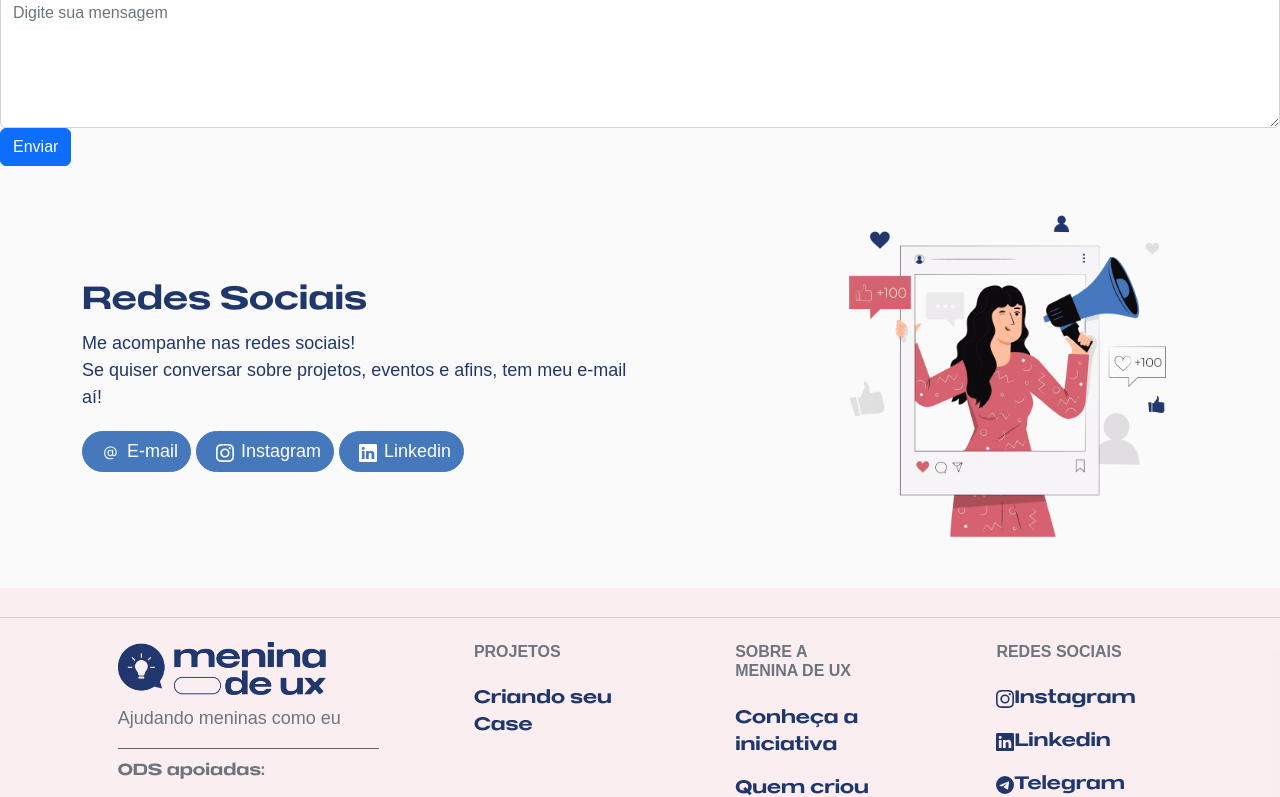
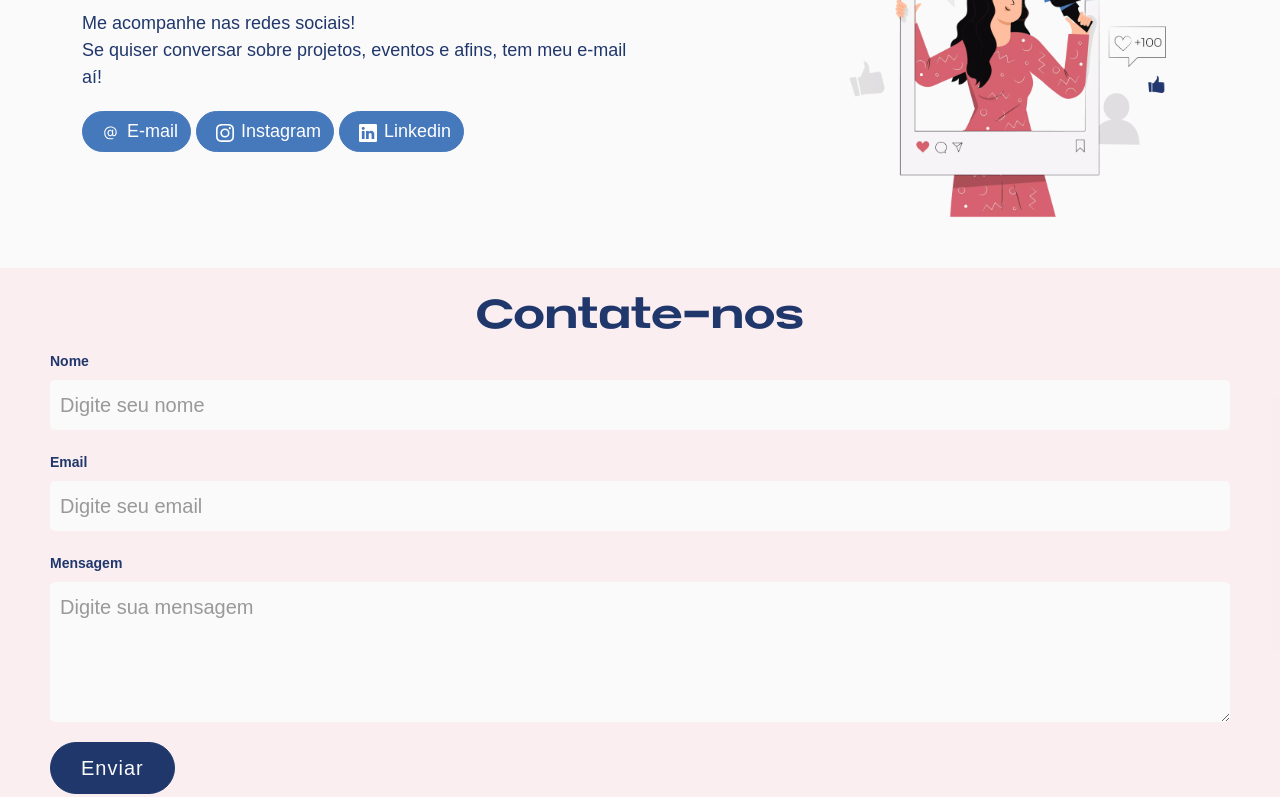
Before and after one commit to guilhermehub12/menina-de-ux-react, a React (Vite) app: page /contatos in a window 1280 px wide. Shown: the part 620-1417 px from the top of the page. Built offline with nearby package versions, Linux system fonts and the light colour scheme.

Commit message:
feat: Contato form to send emails

```diff
--- a/src/components/Form/ContatoForm.css
+++ b/src/components/Form/ContatoForm.css
@@ -1,20 +1,31 @@
 .contact-form {
-    display: grid;
-    margin: 0 auto;
-    max-width: 85em;
-    background-color: #aa6d6d;
-    padding: 50px;
-    border-radius: 10px;
+    display: flex;
+    flex-direction: column;
+    background-color: rgba(245, 197, 210, 0.25);
+    padding: 25px 50px;
+}
+
+.contact-form h1 {
+    font-family: "NCS Radhiumz", "Avenir LT STD", sans-serif;
+    display: flex;
+    align-items: center;
+    justify-content: center;
+}
+
+.contact-form label {
+    border: none;
+    font-size: 14px;
+    font-weight: 600;
 }
 
 .contact-form input,
 .contact-form textarea {
-    background-color: #f6f6f6;
+    background-color: #FAFAFA;
     border: none;
     border-radius: 5px;
     padding: 10px;
     margin-bottom: 20px;
-    font-size: 16px;
+    font-size: 20px;
     color: #333;
 }
 
@@ -24,18 +35,24 @@
 }
 
 .contact-form button {
-    background-color: #fd5058;
-    border: none;
-    border-radius: 30px;
-    padding: 15px 30px;
-    font-size: 1.5rem;
-    font-weight: bold;
-    text-transform: uppercase;
+    font-family: "Avenir LT STD", sans-serif;
+    font-size: 20px;
+    font-weight: 500;
     letter-spacing: 1px;
-    margin-top: 30px;
-    transition: all 0.3s ease-in-out;
+    display: inline-block;
+    border-radius: 50px;
+    transition: 0.5s;
+    color: #FAFAFA;
+    background: #20376C;
+    border-radius: 50px;
+    text-align: center;
+    border: #20376C solid 1px;
+    padding: 10px 30px;
+    margin-right: 5px;
 }
 
 .contact-form button:hover {
-    background-color: #e02e3d;
+    background-color: #FAFAFA;
+    color: #20376C;
+
 }
--- a/src/components/Form/ContatoForm.jsx
+++ b/src/components/Form/ContatoForm.jsx
@@ -1,5 +1,9 @@
+import { useState } from "react";
 import { Formik, Form, Field, ErrorMessage } from "formik";
 import * as Yup from "yup";
+import { useForm } from "@formspree/react";
+import { Modal, Button, FormLabel } from "react-bootstrap";
+import "./ContatoForm.css";
 
 function ContatoForm() {
   const initialValues = {
@@ -16,24 +20,33 @@ function ContatoForm() {
     message: Yup.string().required("Por favor, escreva uma mensagem"),
   });
 
-  const onSubmit = async ({ resetForm }) => {
-    setTimeout(() => {
-      resetForm();
-      alert("Obrigado pelo seu contato! Responderemos em breve.");
-    }, 400);
+  const [state, handleSubmit] = useForm("xdovgyay");
+  const [showModal, setShowModal] = useState(false);
+
+  const handleFormSubmit = (values, actions) => {
+    handleSubmit(values);
+    setShowModal(true);
+    actions.setSubmitting(false);
   };
 
   return (
+    <>
       <Formik
         initialValues={initialValues}
         validationSchema={validationSchema}
-      onSubmit={onSubmit}
+        onSubmit={handleFormSubmit}
       >
         {({ errors, touched }) => (
-        <Form name="contato" method="POST" netlify >
+          <Form
+            className="contact-form"
+            name="contato"
+            method="POST"
+            data-netlify="true"
+          >
+            <h1>Contate-nos</h1>
             <input type="hidden" name="form-name" value="contato" />
             <div className="form-group">
-            <label htmlFor="name">Nome</label>
+              <FormLabel htmlFor="name">Nome</FormLabel>
               <Field
                 className={`form-control ${
                   errors.name && touched.name ? "is-invalid" : ""
@@ -50,7 +63,7 @@ function ContatoForm() {
             </div>
 
             <div className="form-group">
-            <label htmlFor="email">Email</label>
+              <FormLabel htmlFor="email">Email</FormLabel>
               <Field
                 className={`form-control ${
                   errors.email && touched.email ? "is-invalid" : ""
@@ -67,7 +80,7 @@ function ContatoForm() {
             </div>
 
             <div className="form-group">
-            <label htmlFor="message">Mensagem</label>
+              <FormLabel htmlFor="message">Mensagem</FormLabel>
               <Field
                 className={`form-control ${
                   errors.message && touched.message ? "is-invalid" : ""
@@ -75,22 +88,41 @@ function ContatoForm() {
                 name="message"
                 id="message"
                 as="textarea"
-              rows={5}
+                rows={4}
                 placeholder="Digite sua mensagem"
               />
               <ErrorMessage
+                component="div"
                 name="message"
-              component="div"
                 className="invalid-feedback"
               />
             </div>
-
-          <button type="submit" className="btn btn-primary">
+            <div className="form-group">
+              <Button type="submit" variant="primary">
                 Enviar
-          </button>
+              </Button>
+            </div>
+            <Modal show={showModal} onHide={() => setShowModal(false)}>
+              <Modal.Header closeButton>
+                <Modal.Title>
+                  Mensagem de {state.succeeded ? "sucesso" : "erro"}
+                </Modal.Title>
+              </Modal.Header>
+              <Modal.Body>
+                {state.succeeded
+                  ? "Sua mensagem foi enviada com sucesso!"
+                  : "Houve um erro ao enviar a mensagem. Tente novamente mais tarde."}
+              </Modal.Body>
+              <Modal.Footer>
+                <Button variant="secondary" onClick={() => setShowModal(false)}>
+                  Fechar
+                </Button>
+              </Modal.Footer>
+            </Modal>
           </Form>
         )}
       </Formik>
+    </>
   );
 }
 
--- a/src/routes/Contatos.jsx
+++ b/src/routes/Contatos.jsx
@@ -10,8 +10,8 @@ function Contatos() {
     <>
       <Header />
       <Telegram />
+      <Contato />
       <ContatoForm />
-      <Contato />
       <Footer />
     </>
   );
```
Lines whose indentation alone changed are shown as unchanged.
